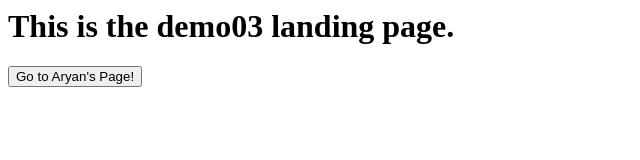
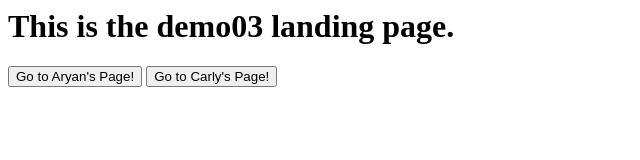
Before and after one commit to comp1800/demo03-carly, a plain HTML site: page index.html in a window 1280 px wide. Shown: the whole page, without its empty margins (0-640 px from the left). Drawn offline with Linux system fonts and the light colour scheme.

Commit message:
fixed merged conflict to include aryan's files and changes

```diff
--- a/index.html
+++ b/index.html
@@ -3,6 +3,7 @@
 <body>
     <h1>This is the demo03 landing page.</h1>
     <button type="button" onclick="window.location.href='aryan.html'"> Go to Aryan's Page!</button>
+    <button type="button" onclick="window.location.href='carly.html'"> Go to Carly's Page!</button>
 </body>
 
 </html>
```
Also changed, not shown: carly.html (added, +5 -0 lines).
